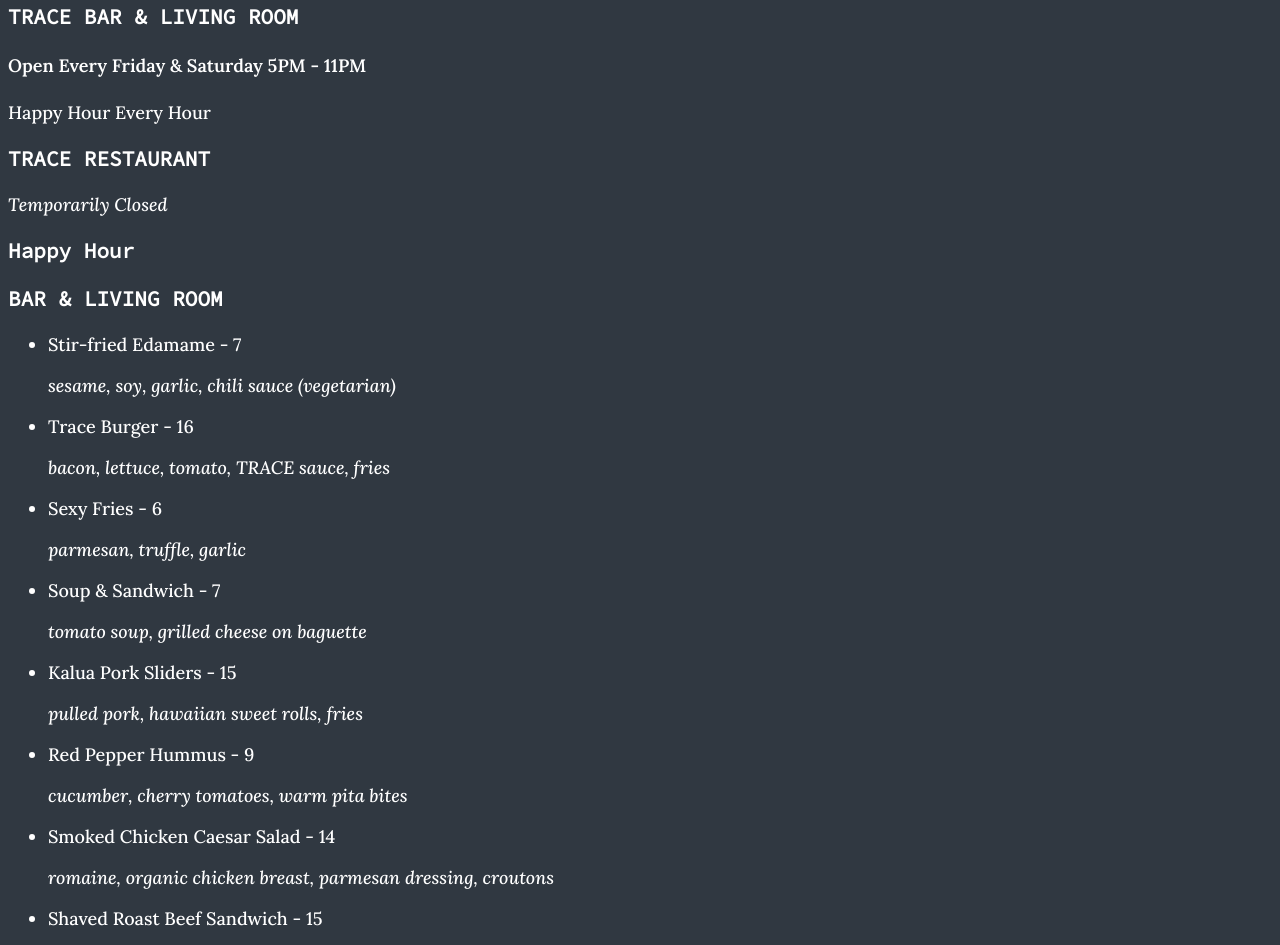
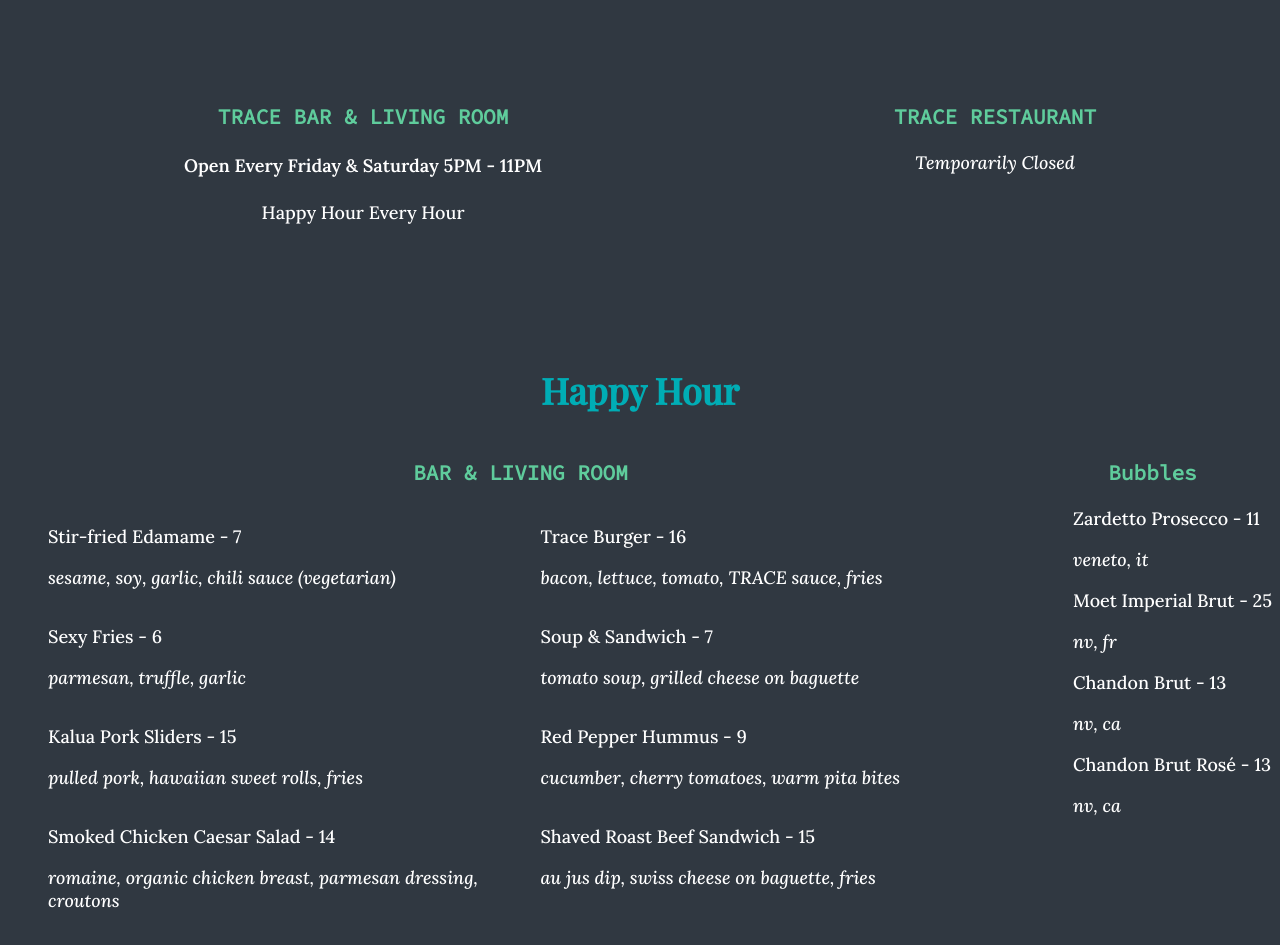
Before and after one commit to evannor/restaurant, a website: page index.html in a window 1280 px wide. Shown: the part 1843-2788 px from the top of the page. Drawn offline with nearby package versions, Linux system fonts and the light colour scheme; a web font is replaced by a local one.

Commit message:
Style hours, food and wine menus

```diff
--- a/index.html
+++ b/index.html
@@ -47,45 +47,45 @@
     </div>
   </div>
   <div id="happy-hour-menus">
-    <h3>Happy Hour</h3>
+    <h1>Happy Hour</h1>
     <div class="food">
       <h3>BAR &AMP; LIVING ROOM</h3>
       <ul>
-        <li>
+        <li class="f-one">
           <p>Stir-fried Edamame - 7</p>
           <p class="italics">sesame, soy, garlic, chili sauce (vegetarian)</p>
         </li>
-        <li>
+        <li class="f-two">
           <p>Trace Burger - 16</p>
           <p class="italics">bacon, lettuce, tomato, TRACE sauce, fries</p>
         </li>
-        <li>
+        <li class="f-three">
           <p>Sexy Fries - 6</p>
           <p class="italics">parmesan, truffle, garlic</p>
         </li>
-        <li>
+        <li class="f-four">
           <p>Soup & Sandwich - 7</p>
           <p class="italics">tomato soup, grilled cheese on baguette</p>
         </li>
-        <li>
+        <li class="f-five">
           <p>Kalua Pork Sliders - 15</p>
           <p class="italics">pulled pork, hawaiian sweet rolls, fries</p>
         </li>
-        <li>
+        <li class="f-six">
           <p>Red Pepper Hummus - 9</p>
           <p class="italics">cucumber, cherry tomatoes, warm pita bites</p>
         </li>
-        <li>
+        <li class="f-seven">
           <p>Smoked Chicken Caesar Salad - 14</p>
           <p class="italics">romaine, organic chicken breast, parmesan dressing, croutons</p>
         </li>
-        <li>
+        <li class="f-eight">
           <p>Shaved Roast Beef Sandwich - 15</p>
           <p class="italics">au jus dip, swiss cheese on baguette, fries</p>
         </li>
       </ul>
     </div>
-    <div id="wine">
+    <div class="wine">
       <h3>Bubbles</h3>
       <ul>
         <li>
--- a/scss/main.scss
+++ b/scss/main.scss
@@ -16,9 +16,11 @@
 }
 h1 {
   font-family: $play-font;
+  color: $accent-blue;
 }
 h3 {
   font-family: $code-font;
+  color: $accent-green;
 }
 
 // Global class styles
@@ -31,12 +33,6 @@
 .pd-1 {
   padding: 1rem;
 }
-// .color-block {
-//   height: 200px;
-//   width: 250px;
-//   transform: skew(20deg);
-//   background-color: $accent-pink;
-// }
 
 // Specific styles
 .cap {
@@ -71,7 +67,7 @@
     height: 50px;
     font-family: $code-font;
     border-radius: 5px;
-    // Need to fix sizing, button grows with screen size
+    max-width: 150px;
 
     &:hover {
       background: $accent-green;
@@ -133,12 +129,14 @@
 #home-welcome-info {
   text-align: center;
   margin-top: 50px;
+
   .color-block {
     height: 800px;
     width: 400px;
     background-color: $accent-pink;
     transform: skew(40deg);
     margin: auto;
+
     .restaurant-info {
       transform: skew(-40deg);
       z-index: 1;
@@ -148,12 +146,53 @@
       background-color: #fff;
       color: #000;
       margin-left: 300px;
+
       p {
         padding: 100px 75px 0;
       }
+
       img {
         margin-left: -400px;
       }
     }
   }
 }
+
+#home-hours-open {
+  display: grid;
+  grid-template-columns: auto auto;
+  text-align: center;
+  margin: 100px 0;
+}
+
+#happy-hour-menus {
+  display: grid;
+  grid-template-columns: auto auto;
+
+  h1 {
+    grid-column: 1 / span 2;
+    text-align: center;
+  }
+
+  h3 {
+    text-align: center;
+  }
+
+  .food {
+    h3 {
+      grid-column: 1 / span 2;
+    }
+
+    ul {
+      list-style: none;
+      display: grid;
+      grid-template-columns: repeat(2, 1fr);
+    }
+  }
+
+  .wine {
+    ul {
+      list-style: none;
+    }
+  }
+}
```
Also changed, not shown: dist/css/main.css, 1 other file.
